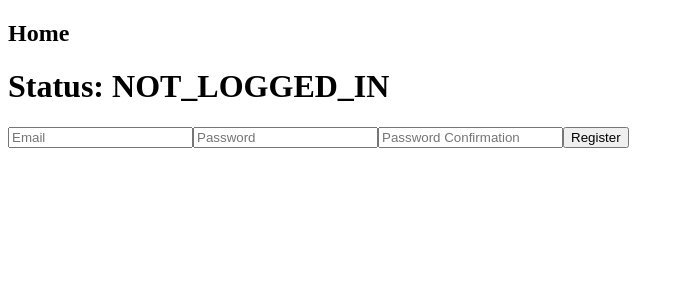
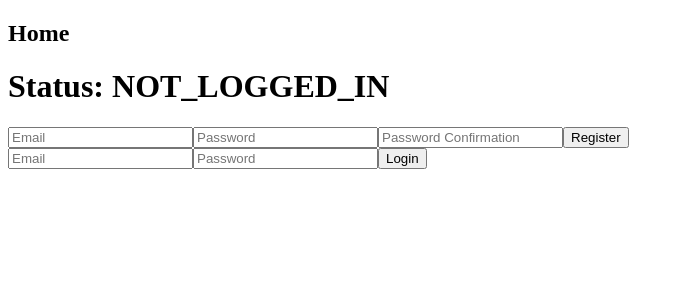
Before and after one commit to MA-Ahmad/react-auth-app, a React (Create React App) app: page / in a window 1280 px wide. Shown: the top 300 px of the page, without its empty margins (0-684 px from the left). Built offline with nearby package versions, Linux system fonts and the light colour scheme.

Commit message:
add login component

```diff
--- a/src/components/Home.js
+++ b/src/components/Home.js
@@ -1,5 +1,6 @@
 import React, { Component } from "react";
 import Registration from "./auth/Registration";
+import Login from "./auth/Login";
 
 class Home extends Component {
   constructor(props) {
@@ -18,6 +19,7 @@ class Home extends Component {
         <h2>Home</h2>
         <h1>Status: {this.props.loggedInStatus}</h1>
         <Registration handleSuccessfullAuth={this.handleSuccessfullAuth} />
+        <Login handleSuccessfullAuth={this.handleSuccessfullAuth} />
       </div>
     );
   }
```
